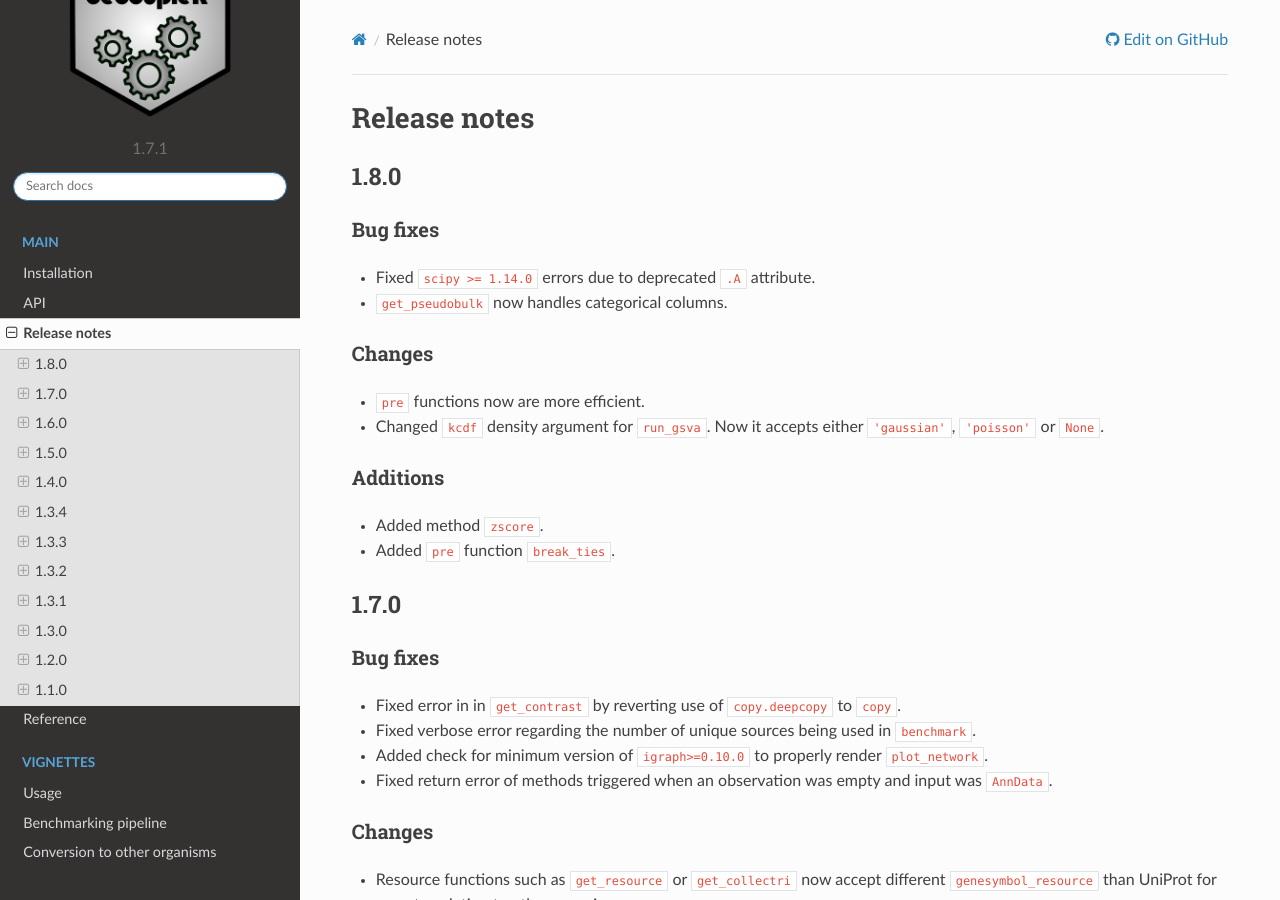
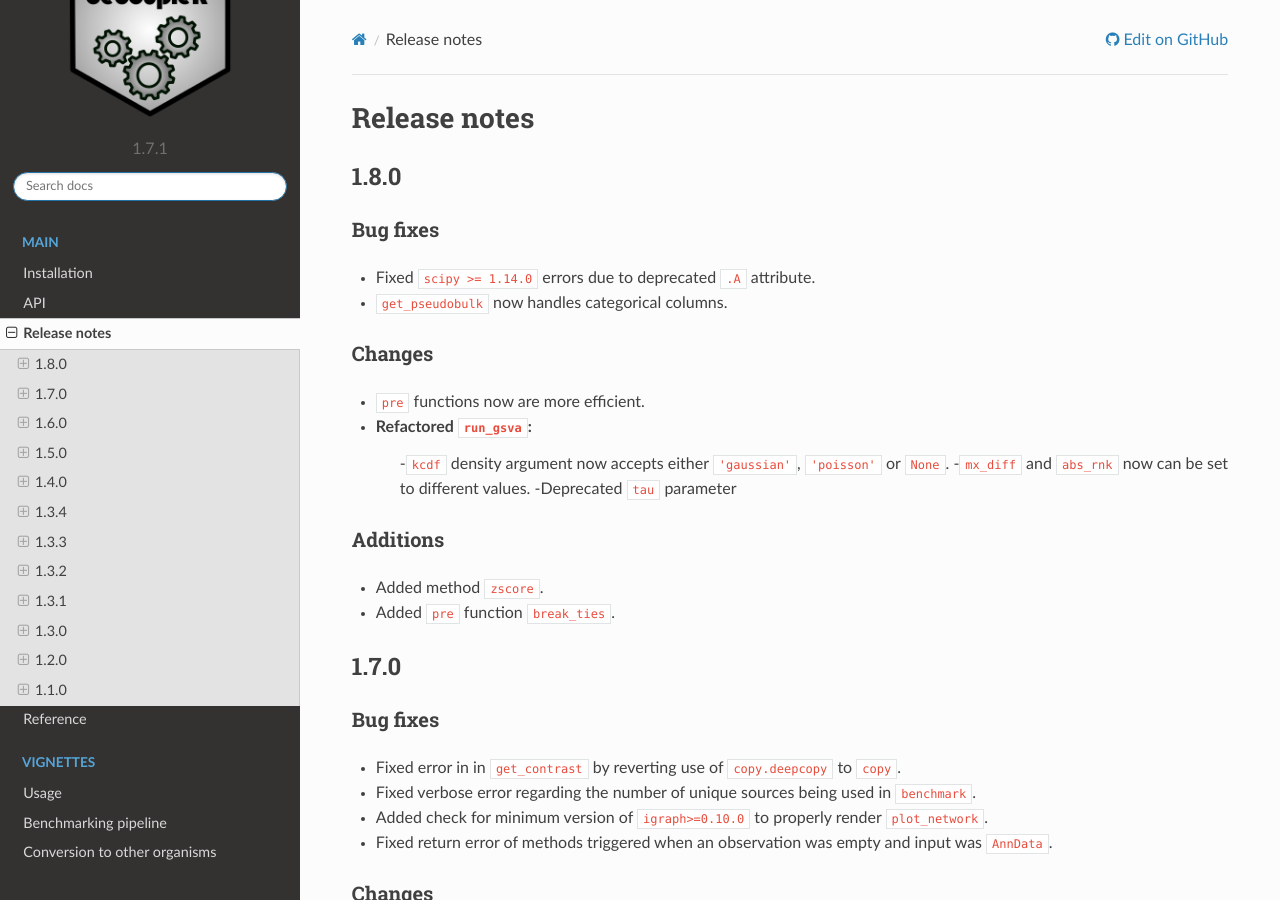
Before and after one commit to saezlab/decoupler-py, a Sphinx documentation site: the page built from docs/source/release_notes.rst, in a window 1280 px wide and 900 px high. Built offline with Sphinx 7.4.7 and the Read the Docs theme 2.0.0, drawn with Linux system fonts in a browser that asks for light colours; pages that are not in the unit, such as notebooks, are missing from menus.

Commit message:
Updated release notes

```diff
--- a/docs/source/release_notes.rst
+++ b/docs/source/release_notes.rst
@@ -11,7 +11,10 @@ Bug fixes
 Changes
 ~~~~~~~
 - ``pre`` functions now are more efficient.
-- Changed ``kcdf`` density argument for ``run_gsva``. Now it accepts either ``'gaussian'``, ``'poisson'`` or ``None``.
+- Refactored ``run_gsva``:
+   -``kcdf`` density argument now accepts either ``'gaussian'``, ``'poisson'`` or ``None``.
+   -``mx_diff`` and ``abs_rnk`` now can be set to different values.
+   -Deprecated ``tau`` parameter
 
 Additions
 ~~~~~~~~~
```
